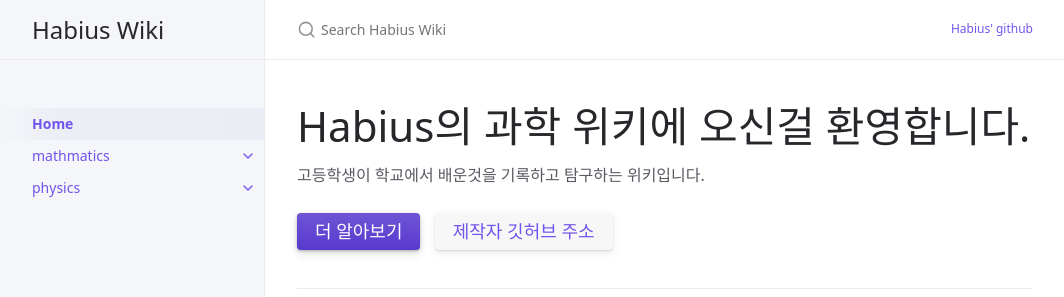
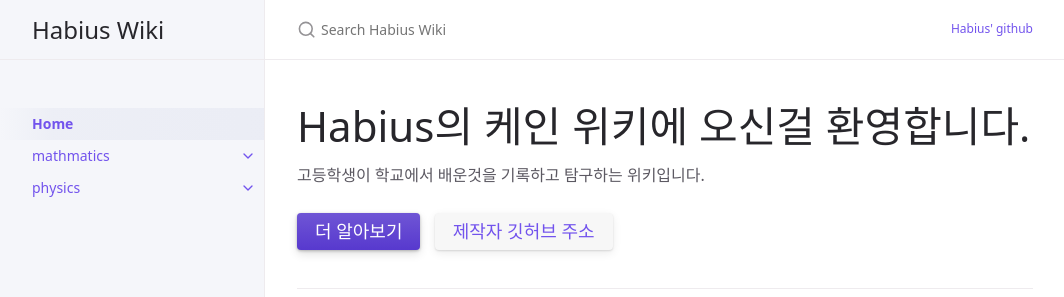
Before and after one commit to Habius/Habius.github.io, a Jekyll site: the page built from doc/index.md, in a window 1280 px wide. Shown: the top 297 px of the page, without its empty margins (107-1171 px from the left). Built offline with Jekyll 4.4.1, drawn with Linux system fonts in a browser that asks for light colours.

Commit message:
Update index.md

```diff
--- a/doc/index.md
+++ b/doc/index.md
@@ -6,7 +6,7 @@ description: "Habius' Natural Science Wiki"
 permalink: /
 ---
 
-# Habius의 과학 위키에 오신걸 환영합니다.
+# Habius의 케인 위키에 오신걸 환영합니다.
 {: .fs-9 }
 
 고등학생이 학교에서 배운것을 기록하고 탐구하는 위키입니다.
```
